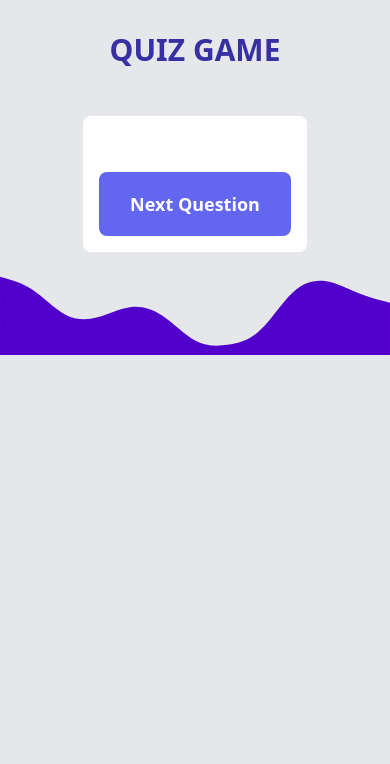
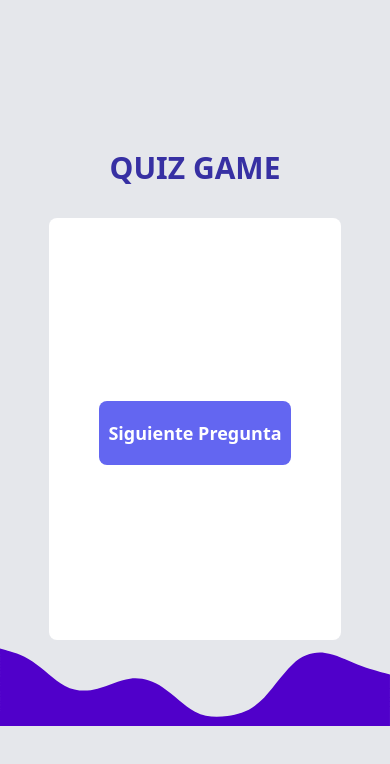
Before and after one commit to cordovacarlos22/Trivia_Quiz_By_carloscordova.dev, a website: page src/quiz.html in a window 390 px wide. Drawn offline with Linux system fonts and the light colour scheme.

Commit message:
Revert "feat: :lipstick: almost done with responsive desing"

```diff
--- a/src/quiz.html
+++ b/src/quiz.html
@@ -1,74 +1,36 @@
 <!DOCTYPE html>
 <html lang="en">
-
 <head>
   <meta charset="UTF-8">
   <meta name="viewport" content="width=device-width, initial-scale=1.0">
   <title>Quiz</title>
   <link rel="stylesheet" href="./output.css">
 </head>
-
-<body class="
-flex
-flex-col
-items-center
-justify-center
-bg-gray-200
-w-screen
-overflow-hidden
-">
+<body class="w-screen h-screen flex flex-col items-center justify-center  bg-gray-200 ">
   <header class="text-center m-8 text-indigo-800 ">
     <h1 class="text-3xl
-            uppercase
-            font-extrabold ">Quiz Game</h1>
+        uppercase
+        font-extrabold ">Quiz Game</h1>
   </header>
 
-  <main class="
-
-  rounded-lg
-   bg-white
-   flex
-   flex-col
-    items-center
-    justify-center
+  <main class="w-3/4 h-2/4 rounded-lg   bg-white flex flex-col items-center justify-center
    shadow-3xl
-    m-4
    ">
-
-
-    <div class="
-    bg-indigo-500
-    rounded-lg
-    p-4
-    m-4
-      " id="quizContainer">
-
-    </div>
-    <button class="
-     m-4
-     w-48
-     h-16
-   bg-indigo-500
-   hover:bg-indigo-400
-     rounded-lg
-   text-white
-     text-lg
-     font-semibold
-     mt-6
-     " id="nextQuestion">
-      Next Question
-    </button>
-    <div id="scoreContainer"></div> <!-- Contenedor para mostrar el puntaje -->
-    <button class=" m-4  w-48 h-16 bg-indigo-500  hover:bg-indigo-400 rounded-lg
+      <div class="bg-indigo-500 rounded-lg w-full " id="quizContainer"></div>
+      <button class=" m-4  w-48 h-16 bg-indigo-500  hover:bg-indigo-400 rounded-lg
+    text-white text-lg font-semibold
+    mt-6
+     " id="nextQuestion">Siguiente Pregunta</button>
+      <div  id="scoreContainer"></div> <!-- Contenedor para mostrar el puntaje -->
+      <button class=" m-4  w-48 h-16 bg-indigo-500  hover:bg-indigo-400 rounded-lg
     text-white text-lg font-semibold
     mt-6
      " id="restartQuiz" style="display: none;">Reiniciar Quiz</button> <!-- Botón de reinicio -->
   </main>
-
-   <footer class="items-center m-0 p-0 ">
+  <footer class="items-center m-0 p-0 ">
     <img class="w-screen" src="./images/wave.svg" alt=" purple Waves">
   </footer>
+
   <script src="quiz.js" defer></script>
 </body>
-
 </html>
```
Also changed, not shown: src/index.html (+12 -14 lines), src/quiz.js (+2 -19 lines).
